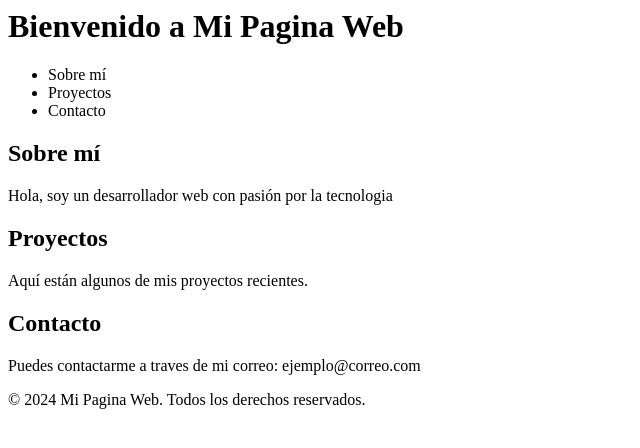
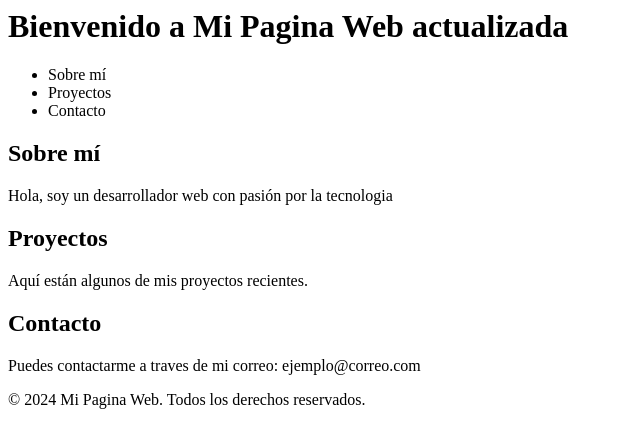
Before and after one commit to hernan724/portfoliofrontend, a plain HTML site: page index.html in a window 1280 px wide. Shown: the whole page, without its empty margins (0-640 px from the left). Drawn offline with Linux system fonts and the light colour scheme.

Commit message:
Update index.html

```diff
--- a/index.html
+++ b/index.html
@@ -4,7 +4,7 @@
     </head>
 <body>
     <header>
-        <h1>Bienvenido a Mi Pagina Web</h1>
+        <h1>Bienvenido a Mi Pagina Web actualizada</h1>
         <ul>
             <li>Sobre mí</li>
             <li>Proyectos</li>
```
